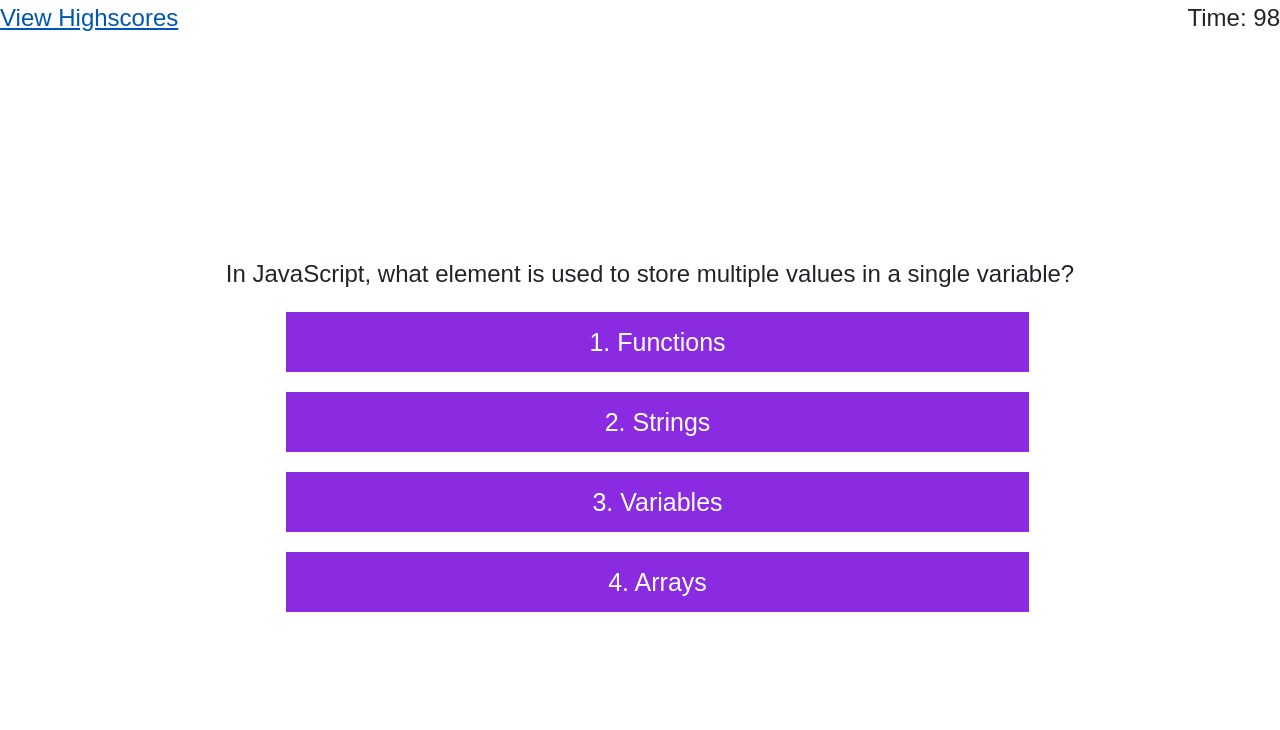
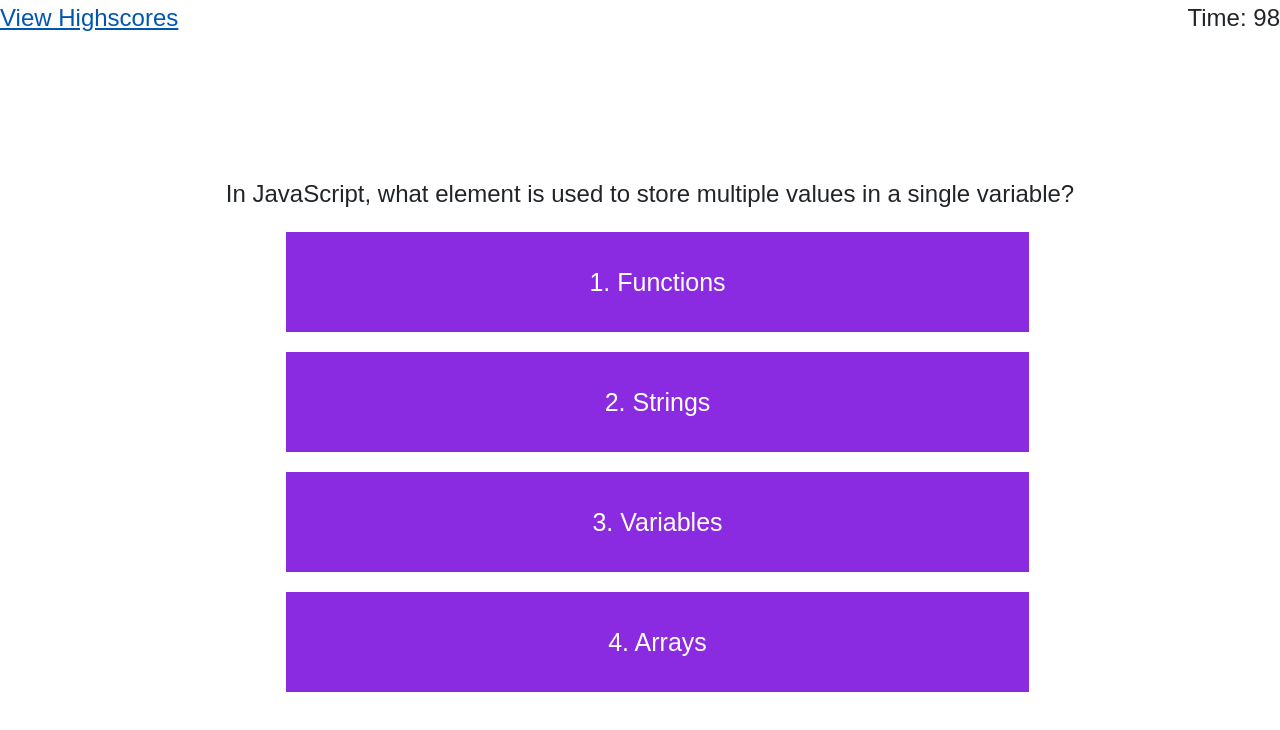
Before and after one commit to falbanese7/fran-albanese-code-quiz, a plain HTML site: page index.html in a window 1280 px wide. Both pictures are taken after a click on the button "Start Quiz". Drawn offline with nearby package versions, Linux system fonts and the light colour scheme.

Commit message:
Small touch ups to script.js, style.css, and highscorestyle.css

```diff
--- a/assets/JS/script.js
+++ b/assets/JS/script.js
@@ -41,7 +41,7 @@ const questions = [
         trueAnswer: "1. Functions"
     },
     {
-        question:"What does the equation x != z mean?",
+        question:"Which of the following describles the equation x != z?",
         answers: ["1. x is equal to z", "2. x is not equal to z", "3. Variable x is being assigned z", "4. Add z to x" ],
         trueAnswer: "2. x is not equal to z"
     }
--- a/assets/css/highscorestyle.css
+++ b/assets/css/highscorestyle.css
@@ -5,7 +5,7 @@
 
 .card-center {
     margin: auto;
-    margin-top: 35vh;
+    margin-top: 20vh;
 }
 
 .btn-purple-custom {
--- a/assets/css/style.css
+++ b/assets/css/style.css
@@ -47,6 +47,7 @@ a {
 
 li {
     margin: 20px;
+    padding: 20px;
     list-style: none;
     text-align: center;
     background-color: var(--purple);
```
